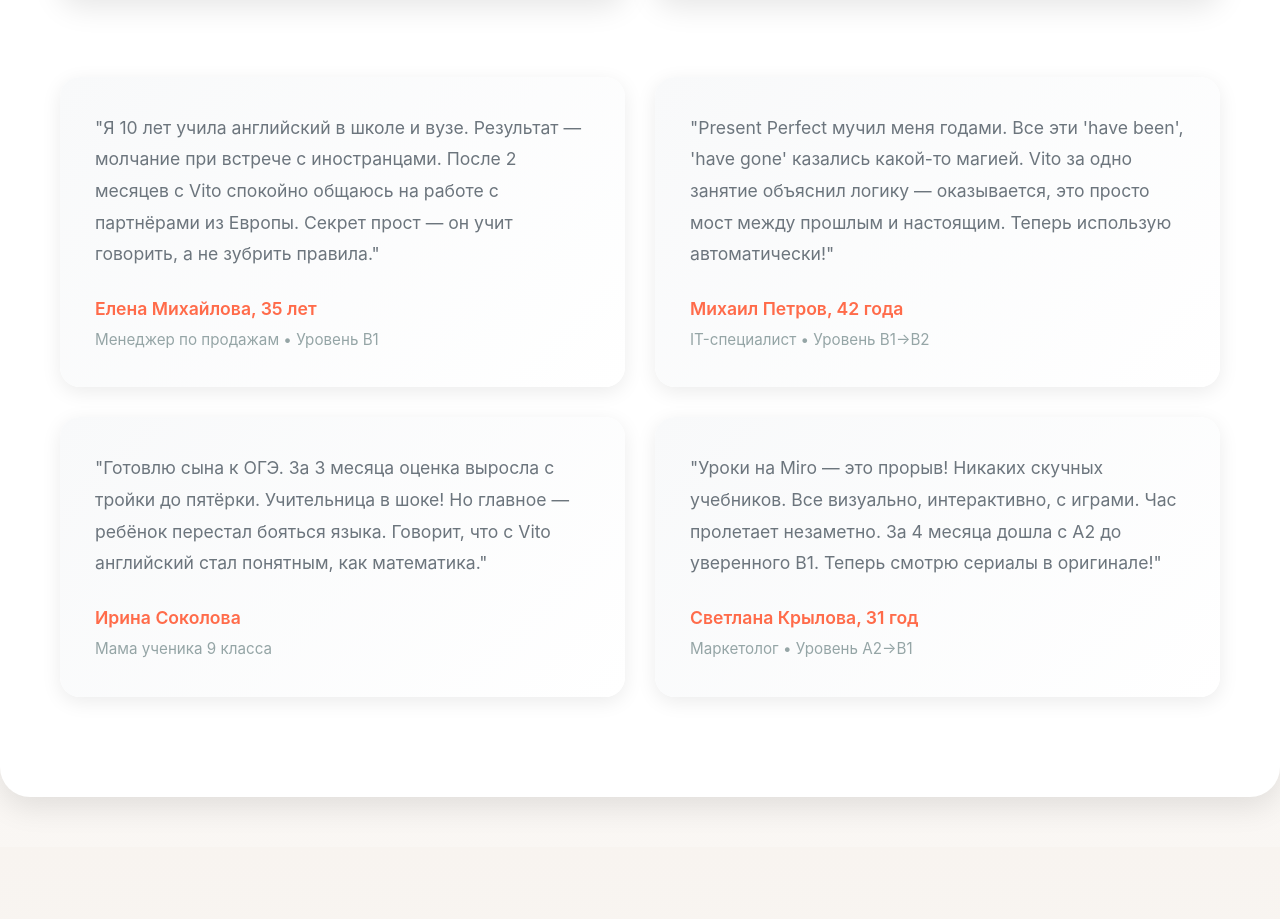
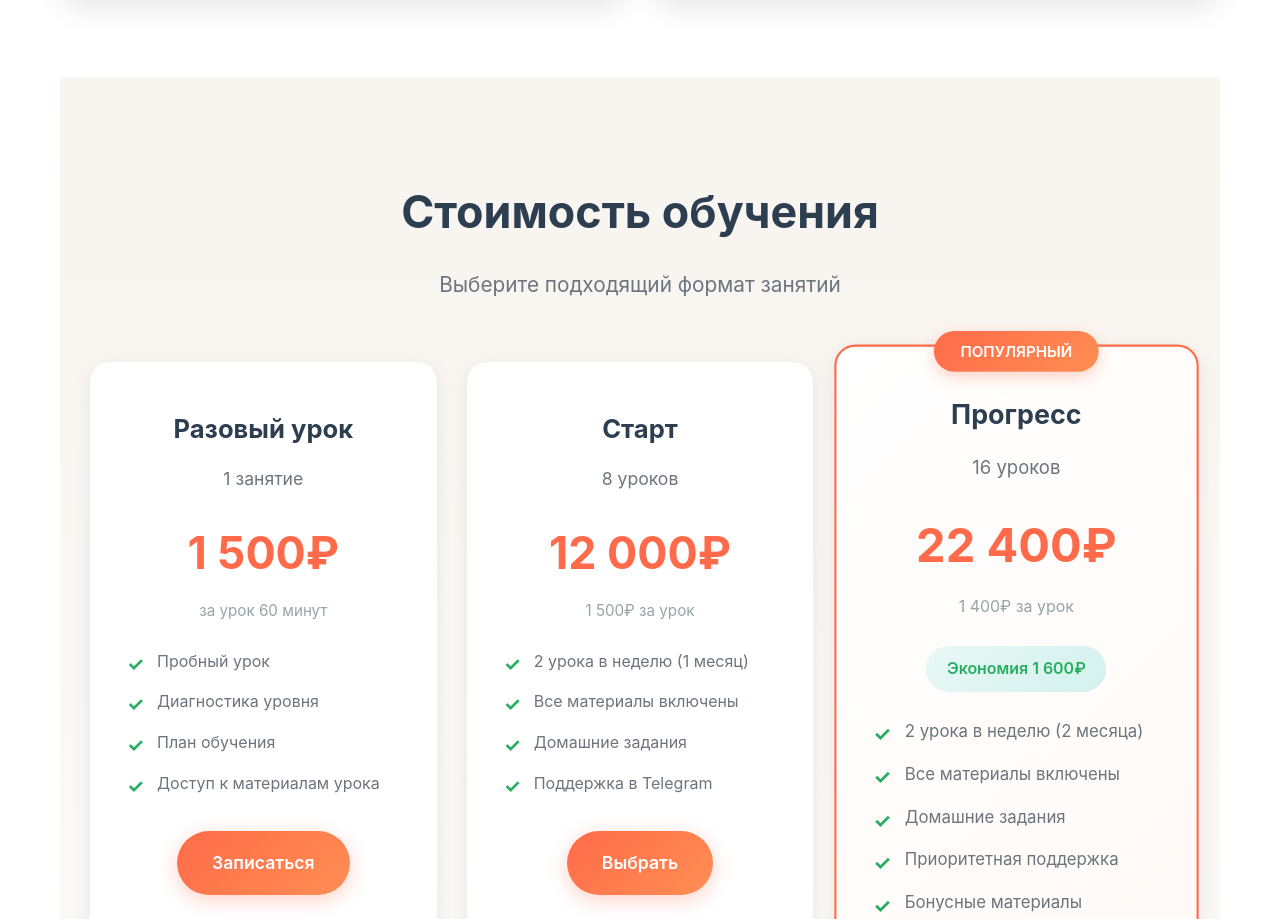
Before and after one commit to VitoNovak/speak-english-vito, a plain HTML site: page index.html in a window 1280 px wide. Shown: the part 7255-8174 px from the top of the page. Drawn offline with Linux system fonts and the light colour scheme.

Commit message:
Update index.html

```diff
--- a/index.html
+++ b/index.html
@@ -1396,44 +1396,6 @@
                     </div>
                 </div>
             </div>
-
-            <!-- Текстовые отзывы -->
-            <div class="testimonial-grid">
-                <div class="testimonial-card">
-                    <div class="quote">
-                        "Я 10 лет учила английский в школе и вузе. Результат — молчание при встрече с иностранцами. После 2 месяцев с Vito спокойно общаюсь на работе с партнёрами из Европы. Секрет прост — он учит говорить, а не зубрить правила."
-                    </div>
-                    <div class="author">Елена Михайлова, 35 лет</div>
-                    <div class="details">Менеджер по продажам • Уровень B1</div>
-                </div>
-
-                <div class="testimonial-card">
-                    <div class="quote">
-                        "Present Perfect мучил меня годами. Все эти 'have been', 'have gone' казались какой-то магией. Vito за одно занятие объяснил логику — оказывается, это просто мост между прошлым и настоящим. Теперь использую автоматически!"
-                    </div>
-                    <div class="author">Михаил Петров, 42 года</div>
-                    <div class="details">IT-специалист • Уровень B1→B2</div>
-                </div>
-
-                <div class="testimonial-card">
-                    <div class="quote">
-                        "Готовлю сына к ОГЭ. За 3 месяца оценка выросла с тройки до пятёрки. Учительница в шоке! Но главное — ребёнок перестал бояться языка. Говорит, что с Vito английский стал понятным, как математика."
-                    </div>
-                    <div class="author">Ирина Соколова</div>
-                    <div class="details">Мама ученика 9 класса</div>
-                </div>
-
-                <div class="testimonial-card">
-                    <div class="quote">
-                        "Уроки на Miro — это прорыв! Никаких скучных учебников. Все визуально, интерактивно, с играми. Час пролетает незаметно. За 4 месяца дошла с A2 до уверенного B1. Теперь смотрю сериалы в оригинале!"
-                    </div>
-                    <div class="author">Светлана Крылова, 31 год</div>
-                    <div class="details">Маркетолог • Уровень A2→B1</div>
-                </div>
-            </div>
-        </div>
-    </section>
-
     <!-- Цены -->
     <section class="pricing" id="pricing">
         <div class="container">
```
